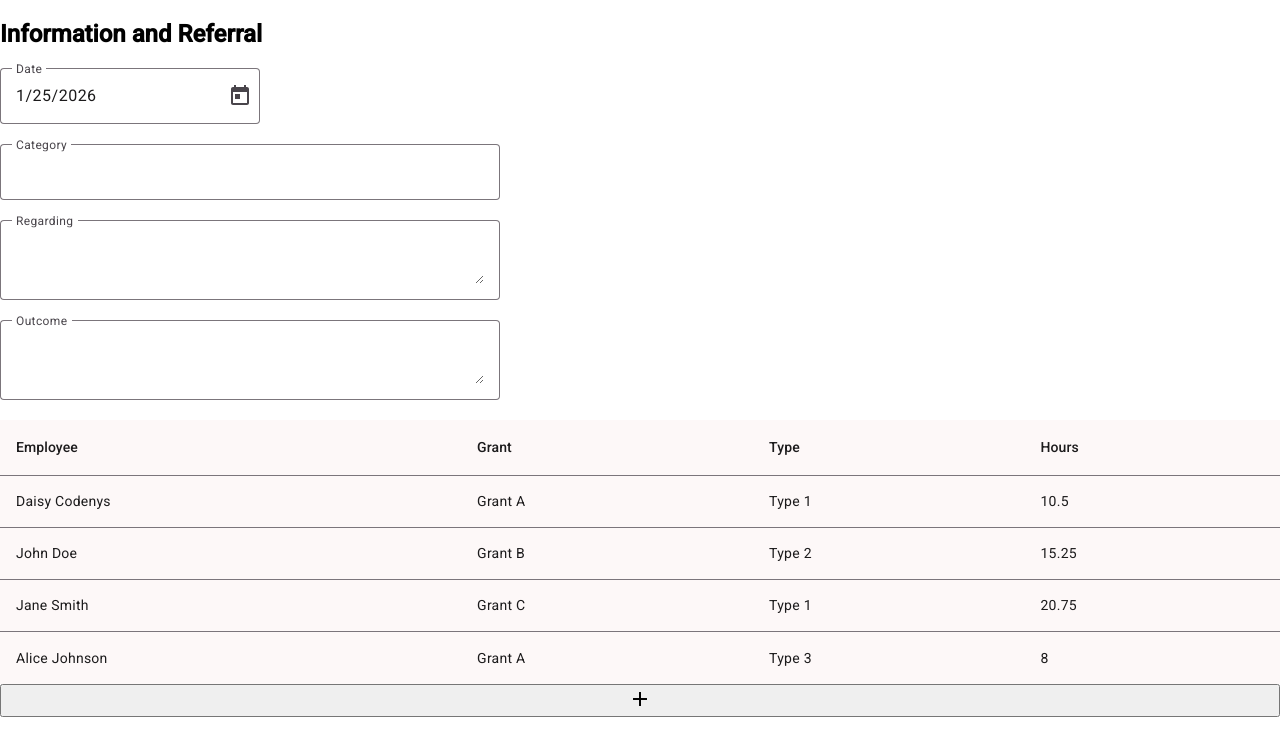
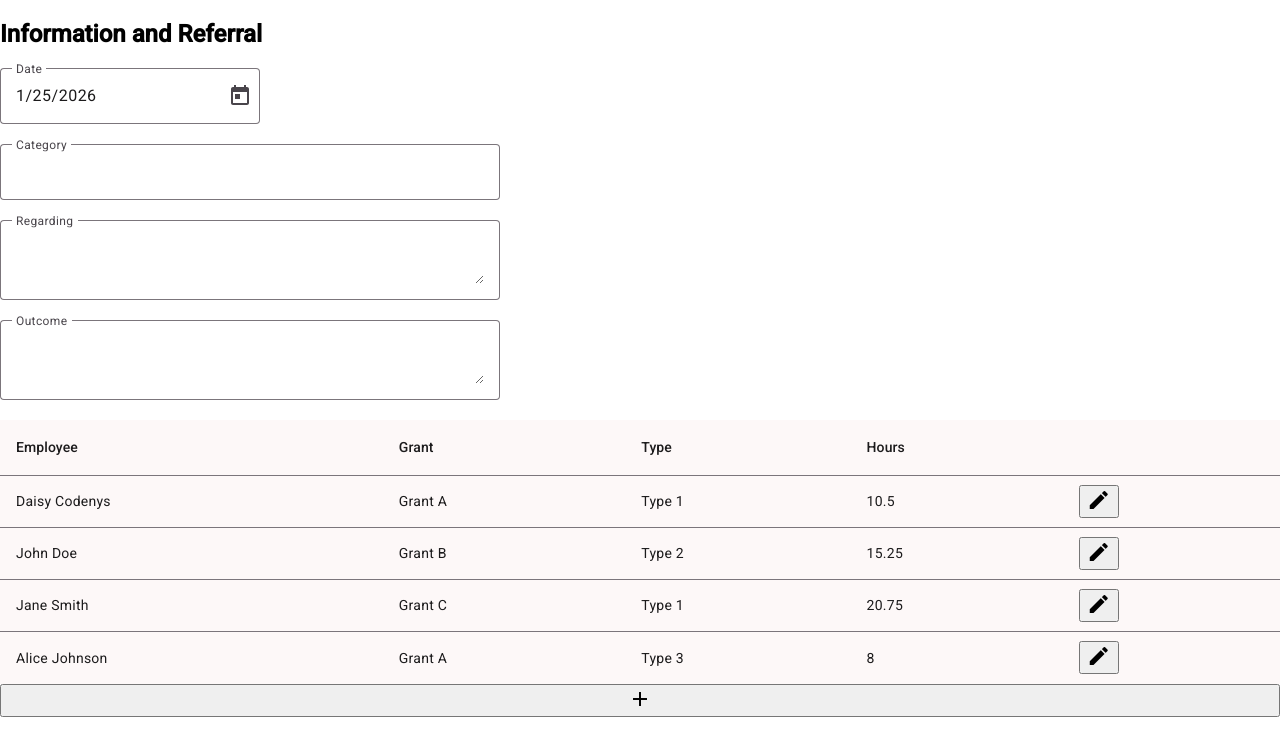
Before and after one commit to OptionsIRCIL/indigo-frontend, an Angular app: page /iandr in a window 1280 px wide. Shown: the top 756 px of the page. Built offline with nearby package versions, Linux system fonts and the light colour scheme.

Commit message:
editable employee effort rows

```diff
--- a/src/app/add-employee-iandr/add-employee-iandr.component.html
+++ b/src/app/add-employee-iandr/add-employee-iandr.component.html
@@ -43,5 +43,7 @@
 
 <div mat-dialog-actions align="end">
     <button mat-button (click)="close()">Cancel</button>
-    <button mat-button (click)="addEmployee()">Add</button>
+    <button mat-button (click)="addEmployee()">
+        {{ data ? 'Save' : 'Add' }}
+    </button>
 </div>
--- a/src/app/add-employee-iandr/add-employee-iandr.component.ts
+++ b/src/app/add-employee-iandr/add-employee-iandr.component.ts
@@ -6,6 +6,8 @@ import { MatFormFieldModule } from '@angular/material/form-field';
 import { MatInputModule } from '@angular/material/input';
 import { MatSelectModule } from '@angular/material/select';
 import { FormsModule } from '@angular/forms';
+import { Inject } from '@angular/core';
+import { MAT_DIALOG_DATA } from '@angular/material/dialog';
 
 @Component({
   selector: 'app-add-employee-iandr',
@@ -23,7 +25,18 @@ import { FormsModule } from '@angular/forms';
   styleUrl: './add-employee-iandr.component.css',
 })
 export class AddEmployeeIandrComponent {
-  constructor(private dialogRef: MatDialogRef<AddEmployeeIandrComponent>) {}
+  constructor(
+    private dialogRef: MatDialogRef<AddEmployeeIandrComponent>,
+    @Inject(MAT_DIALOG_DATA) public data: any
+  ) {
+
+  if (data) {
+    this.newEmployee = data.employee ?? '';
+    this.newGrant = data.grant ?? '';
+    this.newType = data.type ?? '';
+    this.newHours = data.hours ?? 0;
+  }
+}
 
   employees: string[] = [
     'John Doe',
--- a/src/app/iandr/iandr.component.html
+++ b/src/app/iandr/iandr.component.html
@@ -60,6 +60,14 @@
             </mat-form-field>
 
             <table mat-table [dataSource]="dataSource" class="mat-elevation-z8">
+                <ng-container matColumnDef="actions">
+                    <th mat-header-cell *matHeaderCellDef></th>
+                    <td mat-cell *matCellDef="let element; let i = index">
+                        <button mat-icon-button type="button" aria-label="Edit row" (click)="editRow(element, i)">
+                            <mat-icon>edit</mat-icon>
+                        </button>
+                    </td>
+                </ng-container>
                 <ng-container matColumnDef="employee">
                     <th mat-header-cell *matHeaderCellDef> Employee </th>
                     <td mat-cell *matCellDef="let element">{{element.employee}}</td>
--- a/src/app/iandr/iandr.component.ts
+++ b/src/app/iandr/iandr.component.ts
@@ -1,5 +1,5 @@
 import { Component } from '@angular/core';
-import { FormControl, FormGroup, ReactiveFormsModule } from '@angular/forms';
+import { EmailValidator, FormControl, FormGroup, ReactiveFormsModule } from '@angular/forms';
 import { MatFormFieldModule } from '@angular/material/form-field';
 import { MatInputModule } from '@angular/material/input';
 import { MatDatepickerModule } from '@angular/material/datepicker';
@@ -97,7 +97,7 @@ export class IandrComponent {
     return d !== null && d <= today;
   }
 
-  displayedColumns: string[] = ['employee', 'grant', 'type', 'hours'];
+  displayedColumns: string[] = ['employee', 'grant', 'type', 'hours', 'actions'];
   dataSource: EmployeeEffort[] = [...EMPLOYEE_DATA];
 
   addRow() {
@@ -110,4 +110,18 @@ export class IandrComponent {
       this.dataSource = [...this.dataSource, result];
     });
   }
+
+  editRow(row: EmployeeEffort, index: number) {
+    const dialogRef = this.dialog.open(AddEmployeeIandrComponent, {
+      width: '400px',
+      data: row,
+    });
+
+    dialogRef.afterClosed().subscribe((result: EmployeeEffort | undefined) => {
+      if (!result) return;
+      const updated = [...this.dataSource];
+      updated[index] = result;
+      this.dataSource = updated;
+    });
+  }
 }
```
